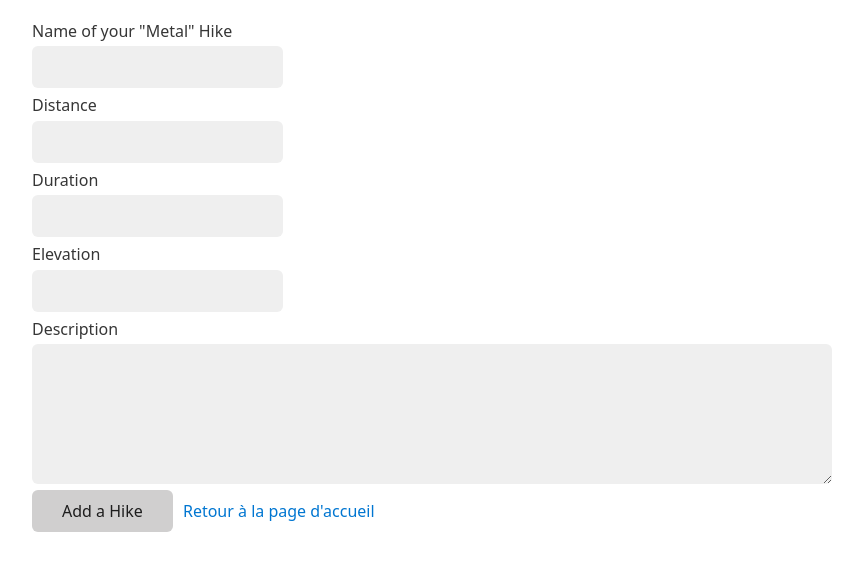
After one commit to YasmineSan/Hiking-Project, a PHP site: page /Hiking_project/src/view/add-hikes.php in a window 1280 px wide. The commit adds this page. Shown: the top 571 px of the page, without its empty margins (208-1071 px from the left). Run offline with PHP 8.4, Linux system fonts and the light colour scheme; the visitor is signed in with stand-in values (Sample User, id 1).

Commit message:
add hike,  delete

```diff
--- a/src/model/model.php
+++ b/src/model/model.php
@@ -1,6 +1,4 @@
 <?php
-
-
 //show all the trails ( Hike ) .
 function getTrails() {
     // We connect to the database.
@@ -46,6 +44,34 @@ function getTrailDetails($id) {
 
     return $statement->fetch();
 }
+//Add a new trail.
+function addTrail($name, $distance, $duration, $elevation_gain, $description, $user_id) {
+    try {
+        $database = new PDO('mysql:host=188.166.24.55;dbname=hamilton-9-crazy-bears;charset=utf8', 'crazy-bears', '6GapQriAiJJEioql');
+    } catch(Exception $e) {
+        die('Erreur : '.$e->getMessage());
+    }
+
+
+    $sql = "INSERT INTO hikes (name, distance, duration, elevation_gain, description, user_id) VALUES (:name, :distance, :duration, :elevation_gain, :description, :user_id)";
+
+    $stmt = $database->prepare($sql);
+    $stmt->execute(['name' => $name, 'distance' => $distance, 'duration' => $duration, 'elevation_gain' => $elevation_gain, 'description' => $description, 'user_id' => $user_id]);
+
+}
+function deleteHike($id): void
+{
+    // Create a PDO instance for your database connection:
+    try {
+        $database = new PDO('mysql:host=188.166.24.55;dbname=hamilton-9-crazy-bears;charset=utf8', 'crazy-bears', '6GapQriAiJJEioql');
+    } catch(Exception $e) {
+        die('Erreur : '.$e->getMessage());
+    }
+
+    $sql = "DELETE FROM hikes WHERE id = :id";
+    $stmt = $database->prepare($sql);
+    $stmt->execute(['id' => $id]);
+}
 
 //for display test
 //$trails = getTrails();
--- /dev/null
+++ b/src/view/add-hikes.php
@@ -0,0 +1,49 @@
+<?php
+session_start(); // Start the session at the beginning of the script
+
+require_once '../model/model.php';
+
+if ($_SERVER["REQUEST_METHOD"] === "POST") {
+    $name = $_POST["name"];
+    $distance = $_POST["distance"];
+    $duration = $_POST["duration"];
+    $elevation_gain = $_POST["elevation_gain"];
+    $description = $_POST["description"];
+    $user_id = $_SESSION["user_id"]; // Get the user ID from the session
+
+    addTrail($name, $distance, $duration, $elevation_gain, $description, $user_id);
+
+    header("Location: view.index.php"); //Redirect to the homepage
+    exit();
+}
+?>
+
+<!DOCTYPE html>
+    <html lang="en">
+    <head>
+        <title>Home</title>
+        <meta charset="UTF-8">
+        <link rel="stylesheet" href="https://cdn.jsdelivr.net/npm/water.css@2/out/water.css">
+    </head>
+    <body>
+        <form method="post" action="add-hikes.php">
+            <label for="name">Name of your "Metal" Hike</label>
+            <input type="text" id="name" name="name" required>
+
+            <label for="distance">Distance</label>
+            <input type="number" id="distance" name="distance" required>
+
+            <label for="duration">Duration</label>
+            <input type="number" id="duration" name="duration" required>
+
+            <label for="elevation_gain">Elevation</label>
+            <input type="number" id="elevation_gain" name="elevation_gain" required>
+
+            <label for="description">Description</label>
+            <textarea id="description" name="description" required></textarea>
+
+            <button type="submit">Add a Hike</button>
+            <a href="view.index.php">Retour à la page d'accueil</a>
+        </form>
+    </body>
+</html>
```
Also changed, not shown: index.php (+2 -6 lines), src/view/confirmation-hikes.php (added, +13 -0 lines), src/view/delete-hike.php (added, +11 -0 lines), src/view/homepage.php (+5 -5 lines), src/view/trail-details.php (+0 -11 lines), src/view/view.index.php (+8 -2 lines).
